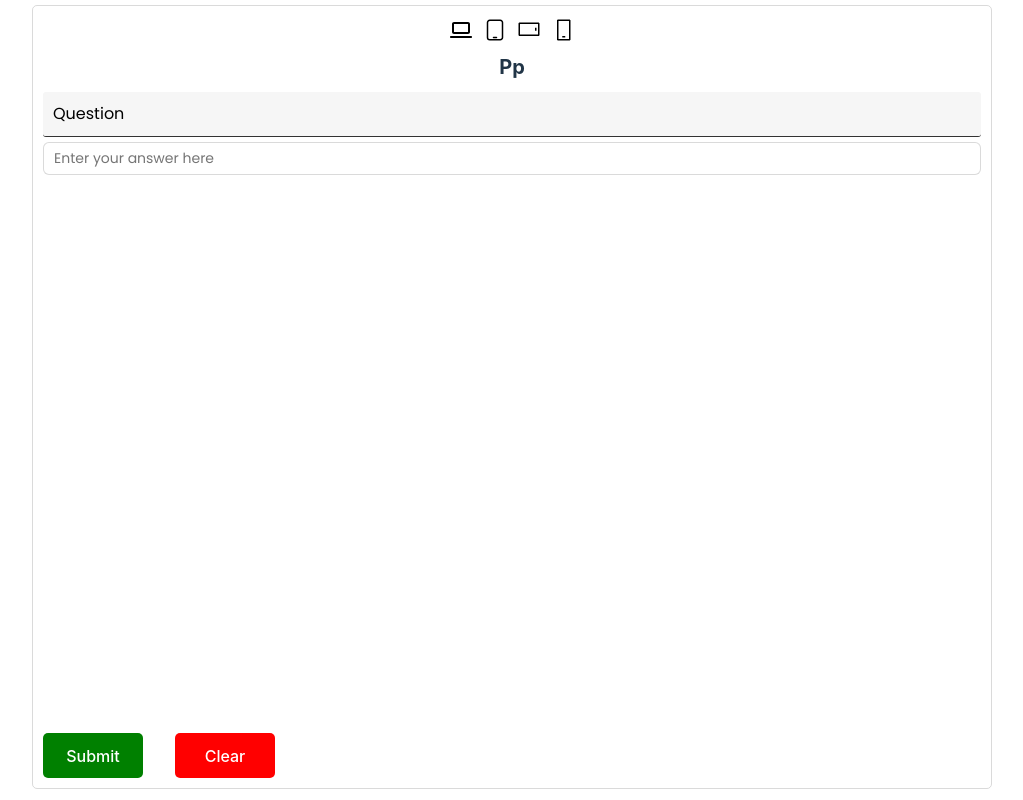
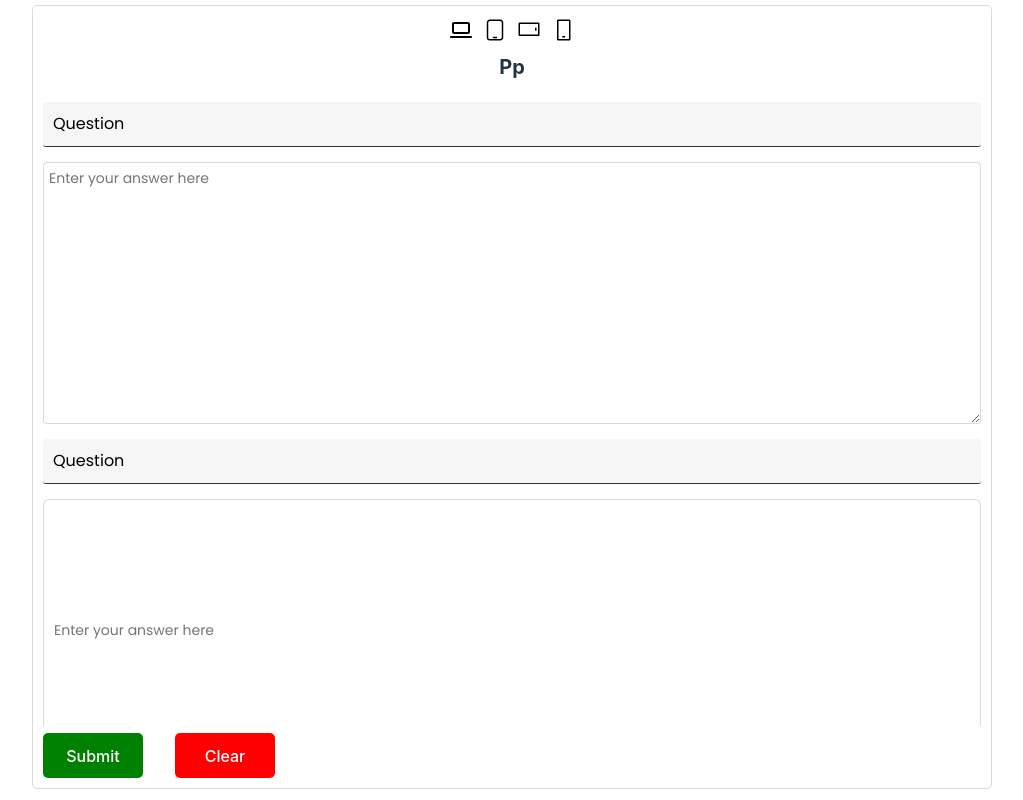
Before and after one commit to jshah3821/dynamic-form-for-project, a React (Vite) app: page / in a window 1280 px wide. Shown: the whole page, without its empty margins (128-1151 px from the left). Built offline with nearby package versions, Linux system fonts and the light colour scheme.

Commit message:
survey form bugs

```diff
--- a/src/components/Elements/SurveyForm/SurveyForm.css
+++ b/src/components/Elements/SurveyForm/SurveyForm.css
@@ -16,7 +16,7 @@
   background-color: #c0c0c094;
   color: rgb(51, 51, 51);
   padding: 10px;
-  /* margin-bottom: 20px; */
+  margin-bottom: 10px !important;
   margin-top: 10px;
   font-family: "Poppins", sans-serif;
   border-radius: 3px;
@@ -34,6 +34,7 @@
   font-size: 14px;
   color: rgb(51, 51, 51);
   font-family: "Poppins", sans-serif;
+  flex-grow: 1;
 }
 
 .ans_textarea {
@@ -41,6 +42,7 @@
   font-size: 14px;
   color: rgb(51, 51, 51);
   font-family: "Poppins", sans-serif;
+  flex-grow: 1;
 }
 
 .question_img {
@@ -196,4 +198,6 @@ input[type="range"] {
 
 .sf_canvas {
   width: 100%;
+  display: flex;
+  flex-direction: column;
 }
--- a/src/components/Elements/SurveyForm/SurveyForm.tsx
+++ b/src/components/Elements/SurveyForm/SurveyForm.tsx
@@ -111,8 +111,8 @@ const SurveyForm = ({
           {required && <span className="required_color">*</span>}
         </p>
       )}
-      <div className="flex flex-column mt-5" style={{ height: "100%" }}>
-        <div className="relative" style={{ height: "100%" }}>
+      <div className="flex flex-column mt-5" style={{ flexGrow: "1", height: "100%" }}>
+        {/* <div className="relative" style={{ height: "100%" }}> */}
         {subType === "shortanswer" && (
           <input
             id="shortanswer"
@@ -357,7 +357,7 @@ const SurveyForm = ({
               : errors?.[fieldId]}
           </p>
         )}
-        </div>
+        {/* </div> */}
       </div>
     </div>
   );
--- a/src/components/Elements/Table/TableElement.tsx
+++ b/src/components/Elements/Table/TableElement.tsx
@@ -17,9 +17,9 @@ const TableElement = ({ tableProps }) => {
       <p className="te_heading_text" style={tableHeadStyles}>
         {tableProps?.tableHeadingDetails?.tableHeading}
       </p>
-      <div className="te_content_container">
-        <table className="te_table_container">
-          <tbody className="te_tbbody_container" style={tableCellStyles}>
+      {/* <div className="te_content_container"> */}
+      <table className="te_table_container" style={tableCellStyles}>
+        <tbody className="te_tbbody_container">
           {tableProps?.tableDetails?.tableData?.map((row_item, rowIndex) => (
             <tr
               style={
@@ -50,7 +50,7 @@ const TableElement = ({ tableProps }) => {
           ))}
         </tbody>
       </table>
-      </div>
+      {/* </div> */}
     </div>
   );
 };
```
Also changed, not shown: src/data.json (+1 -1 lines). Lines whose indentation alone changed are shown as unchanged.
